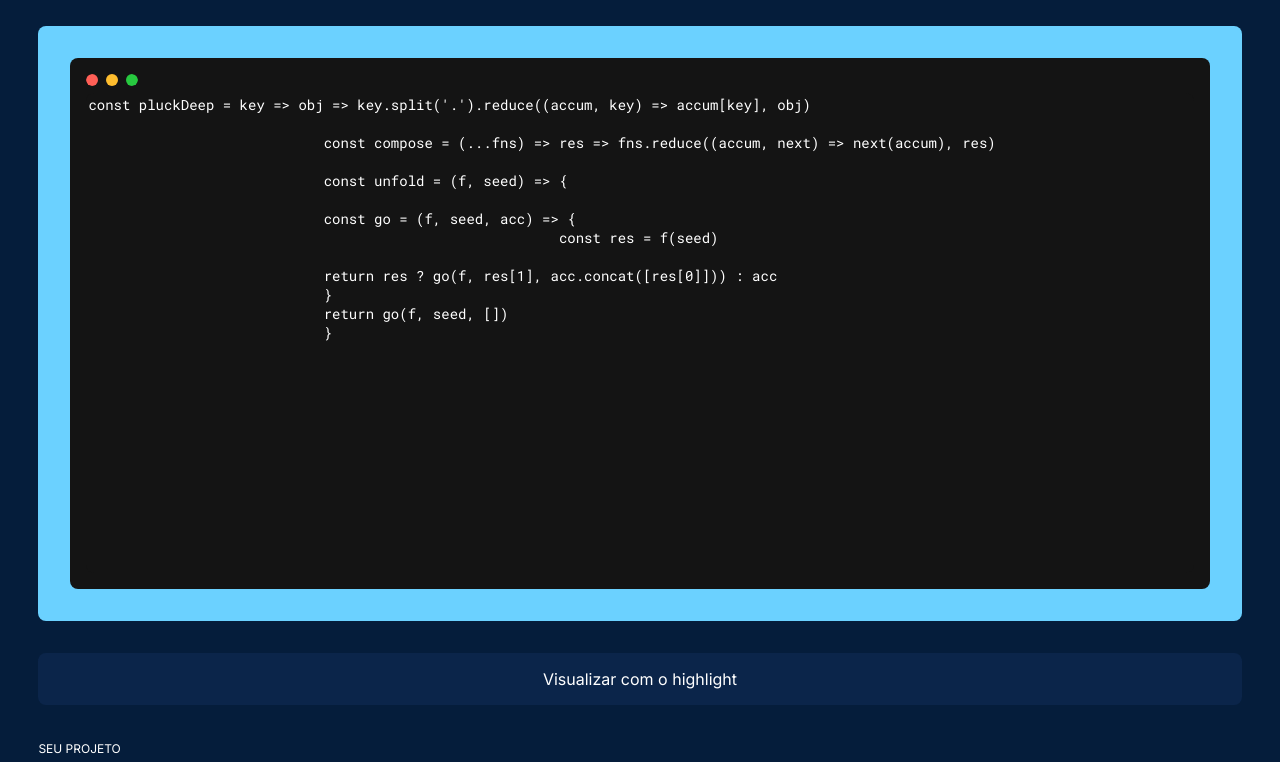
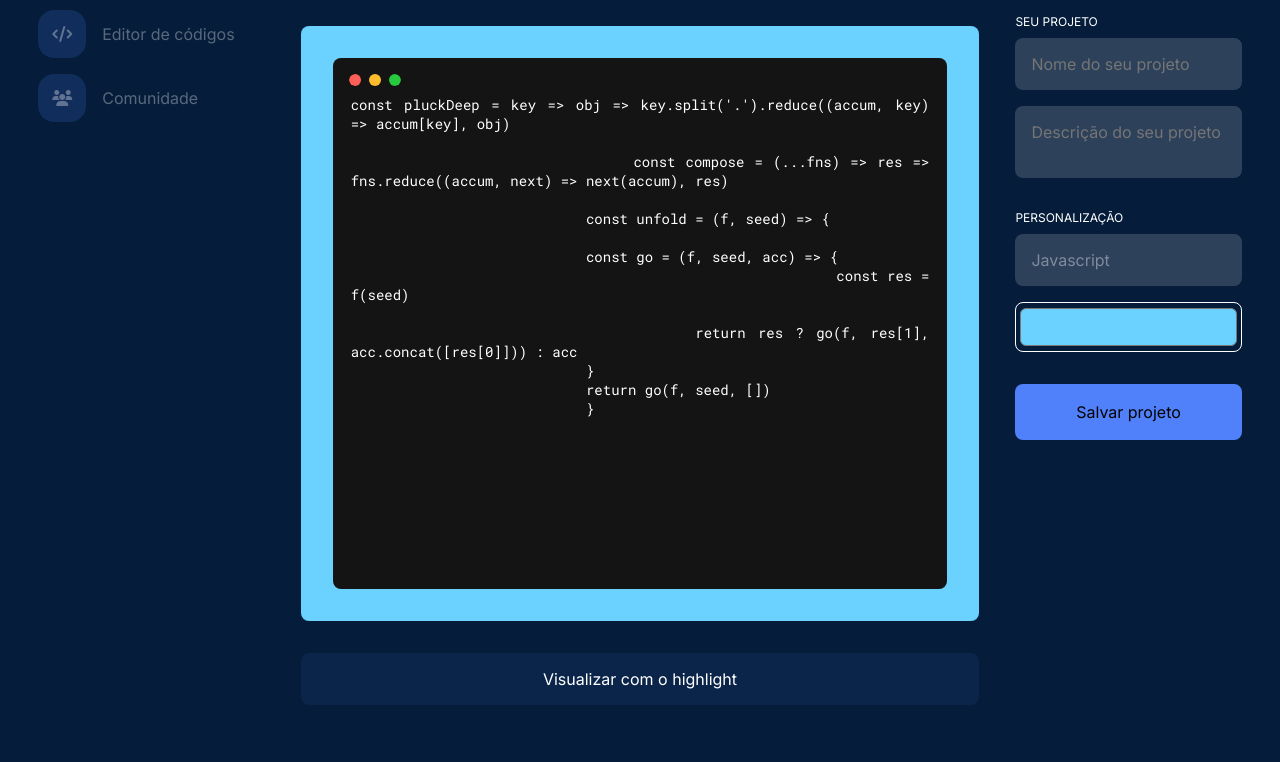
Before and after one commit to henriquecsr/aluradev, a plain HTML site: page index.html in a window 1280 px wide. Shown: the part 104-866 px from the top of the page. After the commit the page ends 841 px from the top, so only its background shows below. Drawn offline with Linux system fonts and the light colour scheme.

Commit message:
Adds desktop responsive page and finishes main page

```diff
--- a/index.html
+++ b/index.html
@@ -67,6 +67,18 @@
         >
       </div>
 
+      <div class="desktop-menu-container">
+        <a class="menu-link" href="index.html"
+          ><i class="menu-icon code-editor-icon fa-solid fa-code"></i>Editor de
+          códigos</a
+        >
+        <a class="menu-link" href="community.html"
+          ><i class="menu-icon community-icon fa-solid fa-users"></i
+          >Comunidade</a
+        >
+      </div>
+
+      <div class="code-editor-container">
       <div class="colored-border">
         <div class="editor-frame">
           <img src="images/mac_buttons.svg" alt="mac buttons image" />
@@ -91,7 +103,9 @@ const pluckDeep = key => obj => key.split('.').reduce((accum, key) => accum[key]
       </div>
 
       <button class="highlight-btn">Visualizar com o highlight</button>
+    </div>
 
+      <div class="project-container">
         <div class="info-container">
           <label for="project-title" class="project-label margin-gap"
             >Seu projeto</label
@@ -141,6 +155,7 @@ const pluckDeep = key => obj => key.split('.').reduce((accum, key) => accum[key]
         </div>
 
         <button class="save-btn" type="submit">Salvar projeto</button>
+      </div>
     </main>
 
     <script
--- a/styles/navbar.css
+++ b/styles/navbar.css
@@ -88,6 +88,7 @@ nav {
         "logo search  account";
 
         grid-template-columns: 1fr 3fr 1fr;
+        gap: 3%;
     }
 
     .logo-img {
@@ -114,4 +115,8 @@ nav {
       align-items: center;
       justify-content: end;
     }
+
+    .search-container {
+      padding: 0;
+    }
   }
--- a/styles/style.css
+++ b/styles/style.css
@@ -1,4 +1,5 @@
 @import url("https://fonts.googleapis.com/css2?family=Inter&family=Roboto+Mono&display=swap");
+@import url("menu.css");
 
 :root {
   --bg-color: #051d3b;
@@ -155,6 +156,10 @@ textarea {
   height: 3.5rem;
 }
 
+  .desktop-menu-container {
+    display: none;
+  }
+
 @media screen and (min-width: 768px) {
 
   .input-container {
@@ -171,3 +176,35 @@ textarea {
     padding: 0;
   }
 }
+
+@media screen and (min-width: 1278px) {
+  main {
+    display: grid;
+    grid-template-areas:
+    "nav-menu code-editor project";
+    gap: 3%;
+    grid-template-columns: 1fr 3fr 1fr;
+  }
+
+  .desktop-menu-container {
+    display: block;
+    grid-area: nav-menu;
+  }
+
+  .code-editor-container {
+    grid-area: code-editor;
+  }
+
+  .project-container {
+    grid-area: project;
+  }
+
+  .input-container {
+    display: block;
+  }
+
+  .language-selector,
+  .color-picker-border {
+    width: 100%;
+  }
+}
```
Also changed, not shown: styles/menu.css (line endings or trailing spaces). Lines whose indentation alone changed are shown as unchanged.
